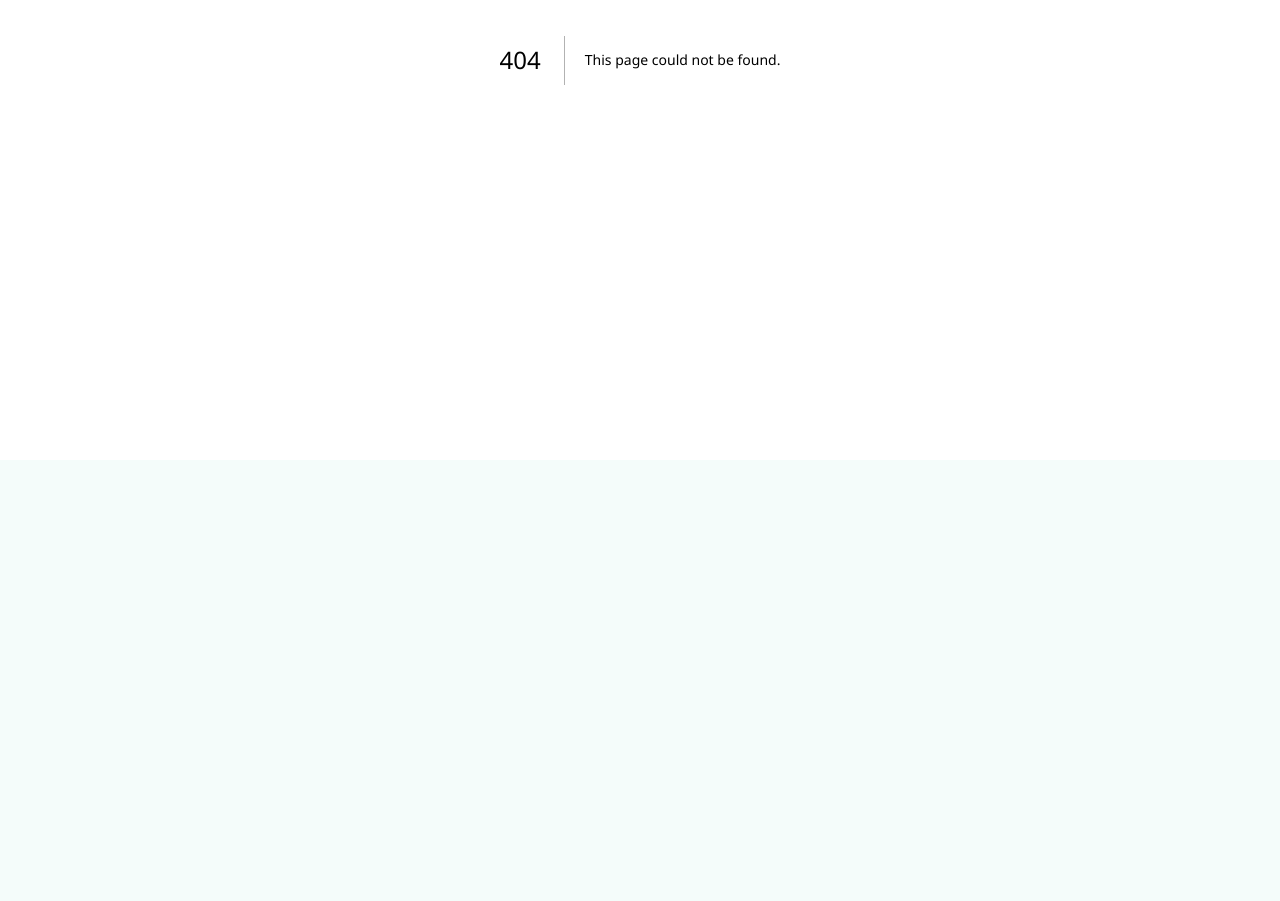
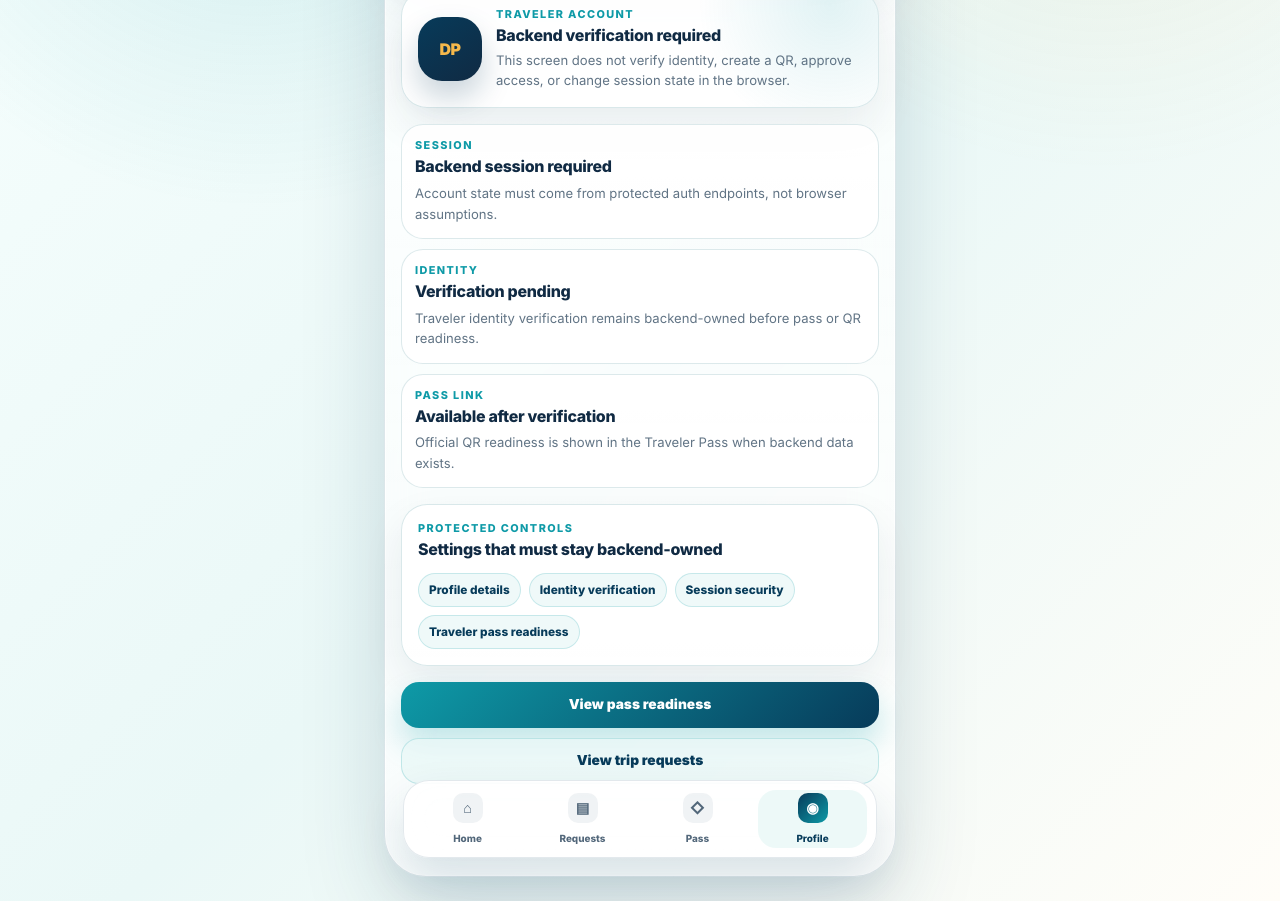
Before and after one commit to bayanihanplus/dinagat-pass, a Next.js app in the folder apps/web/: page /traveler/settings in a window 1280 px wide. Before the commit this address had no page. Shown: the part 340-1241 px from the top of the page. Before the commit the page ends 800 px from the top, so only its background shows below. Built offline with nearby package versions, Linux system fonts and the light colour scheme.

Commit message:
feat(web): add traveler settings UI

```diff
--- a/apps/web/app/globals.css
+++ b/apps/web/app/globals.css
@@ -3445,3 +3445,196 @@ a {
     transform: none;
   }
 }
+
+/* DINAGAT PASS TRAVELER SETTINGS TRUE MOBILE APP UI */
+.dp-settings-hero {
+  display: grid;
+  gap: 10px;
+  padding: 18px;
+  border: 1px solid rgba(14, 154, 167, 0.16);
+  border-radius: 28px;
+  background:
+    radial-gradient(circle at 18% 16%, rgba(245, 184, 75, 0.18), transparent 30%),
+    linear-gradient(145deg, rgba(7, 59, 90, 0.97), rgba(16, 42, 67, 0.95));
+  color: #ffffff;
+  box-shadow: 0 20px 50px rgba(7, 59, 90, 0.22);
+}
+
+.dp-settings-kicker,
+.dp-settings-profile-copy p,
+.dp-settings-mini-card p,
+.dp-settings-section-head p {
+  margin: 0;
+  color: #0e9aa7;
+  font-size: 0.68rem;
+  font-weight: 800;
+  letter-spacing: 0.13em;
+  text-transform: uppercase;
+}
+
+.dp-settings-hero .dp-settings-kicker {
+  color: #f5b84b;
+}
+
+.dp-settings-hero h1,
+.dp-settings-profile-copy h2,
+.dp-settings-mini-card h2,
+.dp-settings-section-head h2 {
+  margin: 0;
+  color: #102a43;
+  font-size: 1rem;
+  font-weight: 800;
+  letter-spacing: -0.02em;
+  line-height: 1.12;
+}
+
+.dp-settings-hero h1 {
+  max-width: 300px;
+  color: #ffffff;
+  font-size: 1.5rem;
+}
+
+.dp-settings-hero p,
+.dp-settings-profile-copy span,
+.dp-settings-mini-card span {
+  margin: 0;
+  color: rgba(82, 103, 122, 0.92);
+  font-size: 0.82rem;
+  line-height: 1.55;
+}
+
+.dp-settings-hero p {
+  max-width: 320px;
+  color: rgba(255, 255, 255, 0.76);
+}
+
+.dp-settings-card {
+  display: grid;
+  gap: 14px;
+  padding: 16px;
+  border: 1px solid rgba(217, 232, 234, 0.98);
+  border-radius: 26px;
+  background: rgba(255, 255, 255, 0.94);
+  box-shadow: 0 18px 42px rgba(16, 42, 67, 0.08);
+}
+
+.dp-settings-profile-card {
+  grid-template-columns: auto 1fr;
+  align-items: center;
+  background:
+    radial-gradient(circle at 90% 12%, rgba(14, 154, 167, 0.12), transparent 30%),
+    rgba(255, 255, 255, 0.94);
+}
+
+.dp-settings-avatar {
+  display: grid;
+  width: 64px;
+  height: 64px;
+  place-items: center;
+  border-radius: 24px;
+  background: linear-gradient(145deg, #073b5a, #102a43);
+  box-shadow: 0 16px 30px rgba(7, 59, 90, 0.22);
+}
+
+.dp-settings-avatar span {
+  color: #f5b84b;
+  font-size: 1rem;
+  font-weight: 900;
+  letter-spacing: -0.04em;
+}
+
+.dp-settings-profile-copy,
+.dp-settings-section-head,
+.dp-settings-mini-card div {
+  display: grid;
+  gap: 6px;
+}
+
+.dp-settings-grid {
+  display: grid;
+  gap: 10px;
+}
+
+.dp-settings-mini-card {
+  display: grid;
+  gap: 8px;
+  padding: 13px;
+  border: 1px solid rgba(217, 232, 234, 0.92);
+  border-radius: 22px;
+  background: rgba(255, 255, 255, 0.88);
+}
+
+.dp-settings-chip-grid {
+  display: flex;
+  flex-wrap: wrap;
+  gap: 8px;
+}
+
+.dp-settings-chip {
+  display: inline-flex;
+  align-items: center;
+  min-height: 34px;
+  padding: 8px 10px;
+  border: 1px solid rgba(14, 154, 167, 0.18);
+  border-radius: 999px;
+  background: rgba(234, 248, 247, 0.76);
+  color: #073b5a;
+  font-size: 0.74rem;
+  font-weight: 800;
+}
+
+.dp-settings-actions {
+  display: grid;
+  gap: 10px;
+}
+
+.dp-settings-action,
+.dp-settings-secondary {
+  display: inline-flex;
+  align-items: center;
+  justify-content: center;
+  min-height: 46px;
+  padding: 0 16px;
+  border-radius: 18px;
+  font-size: 0.86rem;
+  font-weight: 900;
+  text-decoration: none;
+  transition:
+    transform 160ms ease,
+    box-shadow 160ms ease;
+}
+
+.dp-settings-action {
+  background: linear-gradient(135deg, #0e9aa7, #073b5a);
+  color: #ffffff;
+  box-shadow: 0 16px 30px rgba(14, 154, 167, 0.24);
+}
+
+.dp-settings-secondary {
+  border: 1px solid rgba(14, 154, 167, 0.2);
+  background: rgba(234, 248, 247, 0.78);
+  color: #073b5a;
+}
+
+.dp-settings-action:hover,
+.dp-settings-secondary:hover {
+  transform: translateY(-1px);
+}
+
+.dp-settings-action:focus-visible,
+.dp-settings-secondary:focus-visible {
+  outline: 3px solid rgba(245, 184, 75, 0.5);
+  outline-offset: 3px;
+}
+
+@media (prefers-reduced-motion: reduce) {
+  .dp-settings-action,
+  .dp-settings-secondary {
+    transition: none;
+  }
+
+  .dp-settings-action:hover,
+  .dp-settings-secondary:hover {
+    transform: none;
+  }
+}
--- a/apps/web/app/traveler/_components/TravelerAppShell.tsx
+++ b/apps/web/app/traveler/_components/TravelerAppShell.tsx
@@ -32,7 +32,7 @@ const navItems = [
     key: "profile",
     icon: "\u25C9",
     label: "Profile",
-    href: "/traveler/home",
+    href: "/traveler/settings",
   },
 ] as const;
 
--- /dev/null
+++ b/apps/web/app/traveler/settings/page.tsx
@@ -0,0 +1,94 @@
+import Link from "next/link";
+
+import { TravelerAppShell } from "../_components/TravelerAppShell";
+
+const readinessRows = [
+  {
+    label: "Session",
+    value: "Backend session required",
+    detail: "Account state must come from protected auth endpoints, not browser assumptions.",
+  },
+  {
+    label: "Identity",
+    value: "Verification pending",
+    detail: "Traveler identity verification remains backend-owned before pass or QR readiness.",
+  },
+  {
+    label: "Pass link",
+    value: "Available after verification",
+    detail: "Official QR readiness is shown in the Traveler Pass when backend data exists.",
+  },
+];
+
+const protectedControls = [
+  "Profile details",
+  "Identity verification",
+  "Session security",
+  "Traveler pass readiness",
+];
+
+export default function TravelerSettingsPage() {
+  return (
+    <TravelerAppShell activeTab="profile">
+      <section className="dp-settings-hero" aria-labelledby="traveler-settings-title">
+        <div className="dp-settings-kicker">Profile & Settings</div>
+        <h1 id="traveler-settings-title">Manage your traveler readiness</h1>
+        <p>
+          Keep account, identity, and pass readiness in one mobile app surface while protected
+          systems control verification.
+        </p>
+      </section>
+
+      <section className="dp-settings-card dp-settings-profile-card" aria-label="Traveler account summary">
+        <div className="dp-settings-avatar" aria-hidden="true">
+          <span>DP</span>
+        </div>
+
+        <div className="dp-settings-profile-copy">
+          <p>Traveler account</p>
+          <h2>Backend verification required</h2>
+          <span>
+            This screen does not verify identity, create a QR, approve access, or change session
+            state in the browser.
+          </span>
+        </div>
+      </section>
+
+      <section className="dp-settings-grid" aria-label="Traveler readiness details">
+        {readinessRows.map((item) => (
+          <article className="dp-settings-mini-card" key={item.label}>
+            <div>
+              <p>{item.label}</p>
+              <h2>{item.value}</h2>
+            </div>
+            <span>{item.detail}</span>
+          </article>
+        ))}
+      </section>
+
+      <section className="dp-settings-card" aria-label="Protected profile controls">
+        <div className="dp-settings-section-head">
+          <p>Protected controls</p>
+          <h2>Settings that must stay backend-owned</h2>
+        </div>
+
+        <div className="dp-settings-chip-grid">
+          {protectedControls.map((item) => (
+            <span className="dp-settings-chip" key={item}>
+              {item}
+            </span>
+          ))}
+        </div>
+      </section>
+
+      <section className="dp-settings-actions" aria-label="Traveler settings actions">
+        <Link className="dp-settings-action" href="/traveler/pass">
+          View pass readiness
+        </Link>
+        <Link className="dp-settings-secondary" href="/traveler/requests">
+          View trip requests
+        </Link>
+      </section>
+    </TravelerAppShell>
+  );
+}
```
